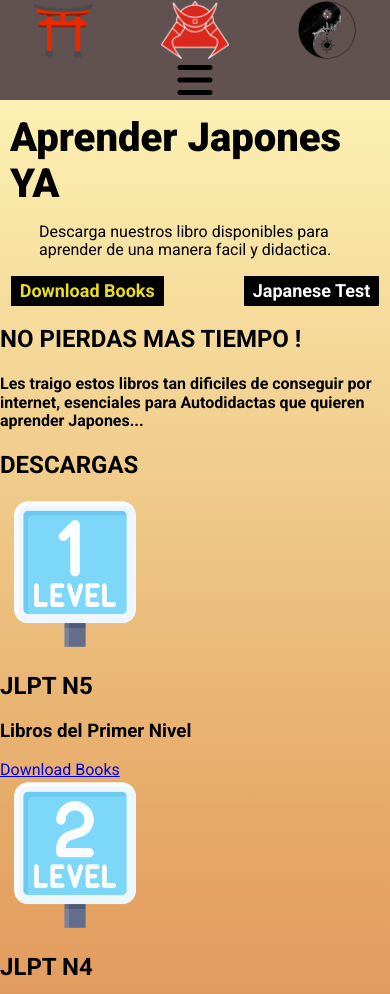
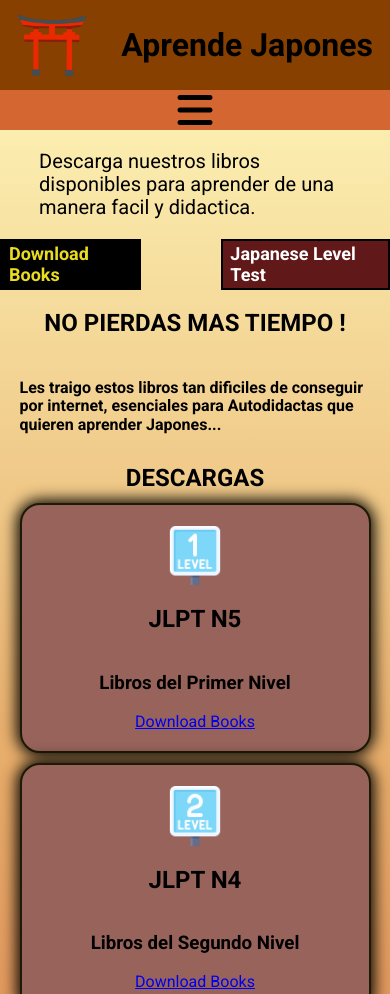
Before and after one commit to andresito9595/Landing-Page-Nucba, a plain HTML site: page index.html in a window 390 px wide. Shown: the top 994 px of the page. Drawn offline with Linux system fonts and the light colour scheme; a web font is replaced by a local one.

Commit message:
responsive-2

```diff
--- a/index.css
+++ b/index.css
@@ -1,6 +1,7 @@
 @import url("https://fonts.googleapis.com/css2?family=Roboto:ital,wght@0,300;0,400;0,700;0,900;1,100&display=swap");
 * {
   font-family: "Roboto", Times, serif;
+  box-sizing: border-box;
 }
 body {
   background: #fffbbd;
@@ -18,7 +19,7 @@ body {
   flex-direction: column;
   justify-content: center;
   align-items: center;
-  gap: 10px;
+  gap: 0px;
 }
 /* HEADER */
 header {
@@ -27,20 +28,24 @@ header {
   flex-direction: column;
   justify-content: center;
   align-items: center;
-  position: fixed;
-  top: 0;
-  z-index: 1;
+
   margin: 0;
-  background-color: #625151;
+  background-color: #874000;
 }
-.header__imgs {
+.header {
   width: 100%;
-  height: 60px;
+  height: 90px;
   display: flex;
   justify-content: space-around;
+  align-items: center;
 }
 .header__img {
-  height: 100%;
+  height: 70px;
+}
+.header__title {
+  font-size: 30px;
+  font-weight: 900;
+  margin: 15px 10px 0px 10px;
 }
 
 /* NAVBAR DESKTOP*/
@@ -57,6 +62,10 @@ header {
   flex-direction: column;
   align-items: center;
   gap: 10px;
+  position: sticky;
+
+  top: 0px;
+  background-color: rgb(212, 103, 49);
 }
 .fa-solid {
   font-size: 40px;
@@ -80,7 +89,7 @@ header {
   border: 2px solid black;
   position: absolute;
   height: 600px;
-  top: 83px;
+  top: 30px;
 }
 
 .nav__menu-toggle:checked ~ .hidden-nav__links {
@@ -111,6 +120,8 @@ main {
 }
 
 /* SECTION HERO */
+.hero {
+}
 .hero__img {
   display: none;
   height: 250px;
@@ -123,7 +134,6 @@ main {
   justify-content: center;
   flex-direction: column;
   align-items: center;
-  margin-top: 100px;
 }
 
 .hero__portada {
@@ -133,12 +143,10 @@ main {
   align-items: center;
   width: 100%;
 }
-.hero__title {
-  font-size: 40px;
-  font-weight: 900;
-  margin: 15px 10px 0px 10px;
-}
+
 .hero__parrafo {
+  font-size: 20px;
+  font-weight: 400;
   width: 80%;
 }
 .hero__links-btn {
@@ -157,7 +165,7 @@ main {
   font-weight: 600;
   border: 2px solid black;
   padding: 3px 7px;
-  background-color: rgb(0, 0, 0);
+  background-color: rgb(97, 24, 24);
   color: rgb(255, 255, 255);
 }
 .hero__btn--color {
@@ -165,23 +173,48 @@ main {
   background-color: #000000;
 }
 /* SECTION CARDS__BOOKS */
-
-.card {
+.cards {
   display: flex;
   flex-direction: column;
   justify-content: center;
   align-items: center;
-  width: 250px;
+}
+.cards__texto {
+  width: 90%;
+  display: flex;
+  flex-direction: column;
+  justify-content: center;
+  align-items: center;
+}
+.cards__title-download {
+  margin: 10px 0px;
+}
+.cards__container {
+  width: 100%;
+  display: flex;
+  flex-direction: column;
+  justify-content: center;
+  align-items: center;
 
-  background-color: #ca3c25;
+  gap: 10px;
+}
+.cards__card {
+  box-sizing: border-box;
+  display: flex;
+  flex-direction: column;
+  justify-content: center;
+  align-items: center;
+  width: 90%;
+
+  background-color: #97635b;
   border: 2px solid #1d1a05;
   border-radius: 20px;
   box-shadow: 0px 0px 15px 3px #000;
-  margin: 20px;
+
   padding: 20px;
 }
 .cards__img {
-  width: 150px;
+  width: 20%;
 }
 
 /*  SECTION CONTACT US */
--- a/index.html
+++ b/index.html
@@ -39,12 +39,11 @@
   </head>
   <body>
     <header>
-      <div class="header__imgs">
+      <div class="header">
         <img src="./Img/26e9.png" alt="" class="header__img" />
-        <img src="./Img/mask.png" alt="" class="header__img" />
-        <img src="./Img/Luna.png" alt="" class="header__img" />
+        <h1 class="hero__title">Aprende Japones</h1>
       </div>
-
+    </header>
     <nav class="hidden-nav">
       <label for="menu-toggle">
         <div class="hidden-nav__div"><i class="fa-solid fa-bars"></i></div>
@@ -53,9 +52,7 @@
       <ul class="hidden-nav__links">
         <li><a href="#Inicio" class="hidden-nav__item">INICIO</a></li>
         <li>
-            <a href="#DOWNLOAD BOOKS" class="hidden-nav__item"
-              >DOWNLOAD BOOKS</a
-            >
+          <a href="#DOWNLOAD BOOKS" class="hidden-nav__item">DOWNLOAD BOOKS</a>
         </li>
 
         <li><a href="#ABOUT" class="hidden-nav__item">ABOUT</a></li>
@@ -91,24 +88,23 @@
         <li><a href="#login">Login</a></li>
       </ul>
     </nav>
-    </header>
+
     <main>
       <section class="hero">
         <div class="hero__container-portada">
           <div class="hero__portada">
-            <h2 class="hero__title">Aprender Japones YA</h2>
             <p class="hero__parrafo">
-              Descarga nuestros libro disponibles para aprender de una manera
+              Descarga nuestros libros disponibles para aprender de una manera
               facil y didactica.
             </p>
             <div class="hero__links-btn">
               <a class="hero__btn hero__btn--color" href="#">Download Books</a>
-              <a class="hero__btn" href="#">Japanese Test</a>
+              <a class="hero__btn" href="#">Japanese Level Test</a>
             </div>
           </div>
 
           <img
-            src="./Img/Japasnese_icon_(for_user_box).svg.png"
+            src="./Img/Japanese_icon_(for_user_box).svg.png"
             alt=""
             class="hero__img"
           />
```
Lines whose indentation alone changed are shown as unchanged.
